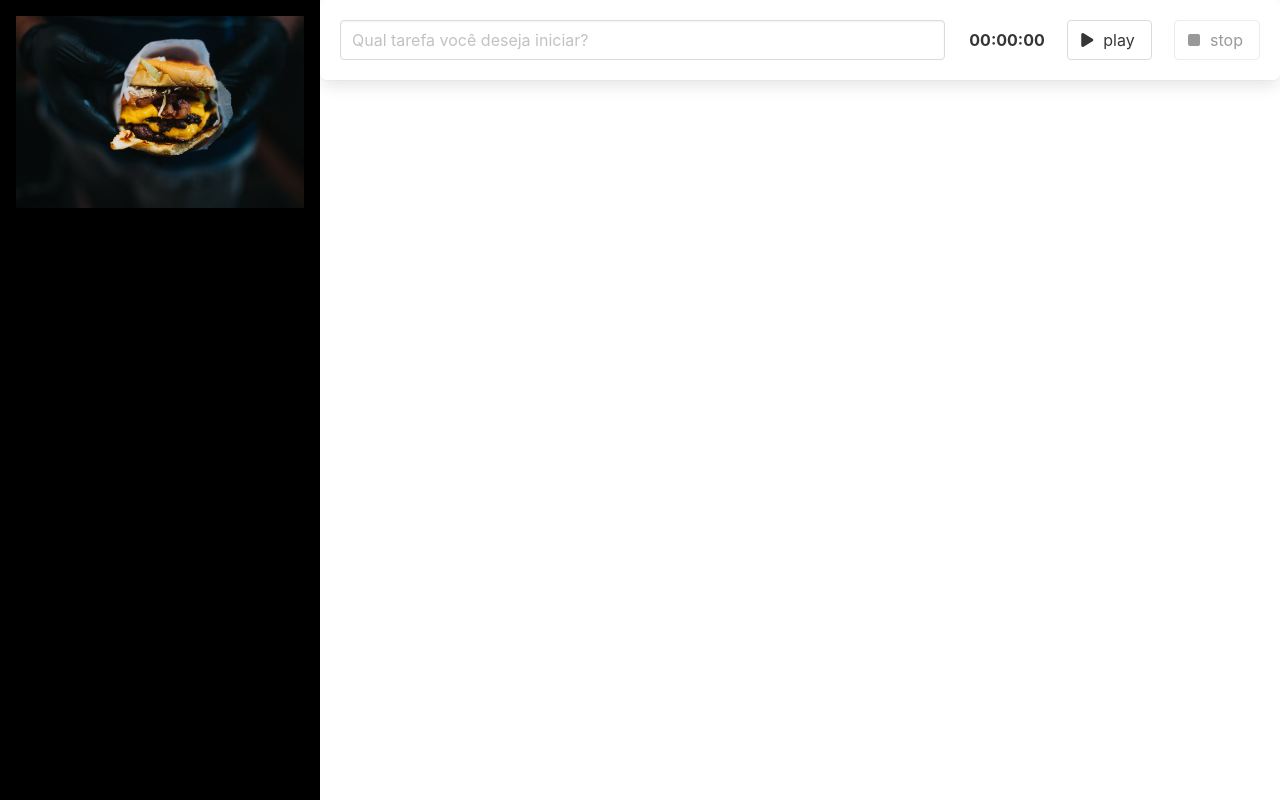
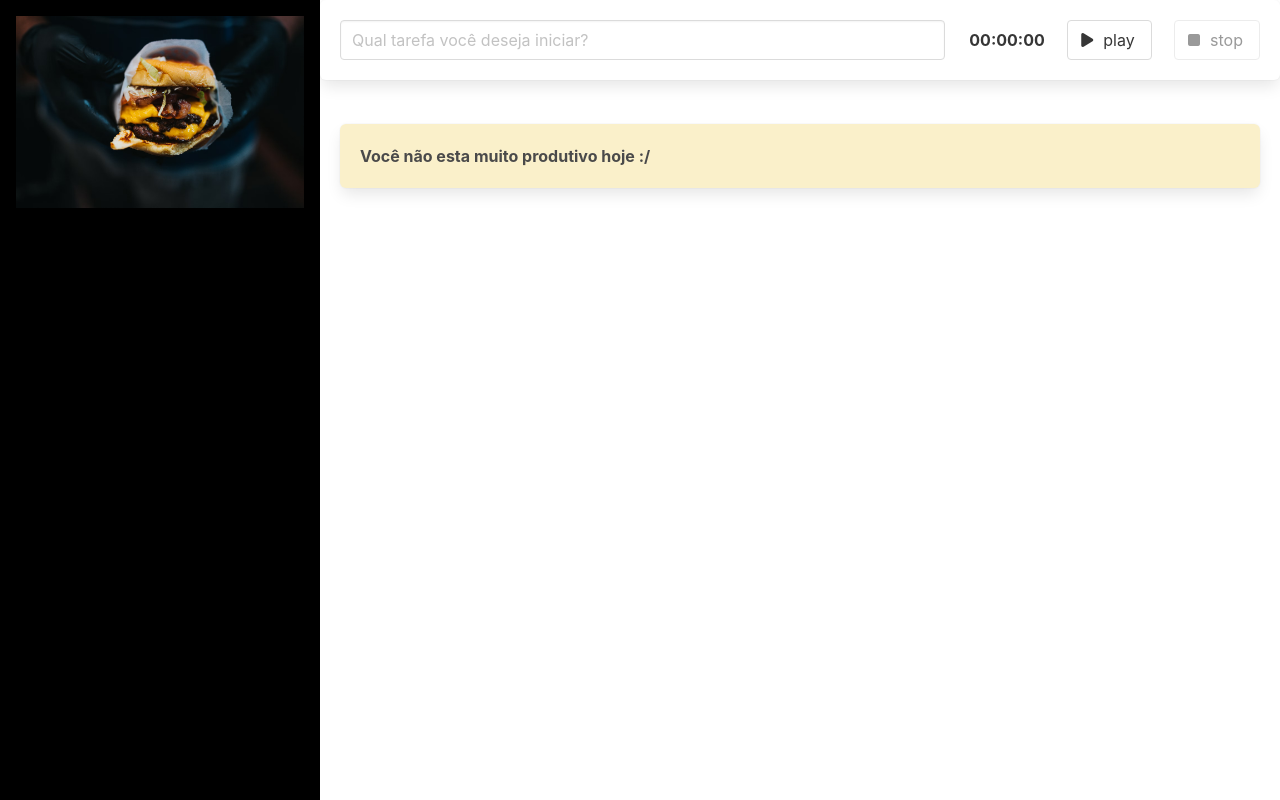
Before and after one commit to SollRighi/tracker, a Vue app: page / in a window 1280 px wide. Built offline with nearby package versions, Linux system fonts and the light colour scheme.

Commit message:
criando mais um componente para avisar quando a lista estiver vazia

```diff
--- a/src/App.vue
+++ b/src/App.vue
@@ -13,6 +13,8 @@
           :key="index"
           :tarefa="tarefa"
         />
+        <!-- v-if é uma condição pra verificar se o metodo listaEstaVazia retorna true -->
+        <Box v-if="listaEstaVazia"> Você não esta muito produtivo hoje :/ </Box>
       </div>
     </div>
   </main>
@@ -21,6 +23,7 @@
 <script lang="ts">
 import { defineComponent } from "vue";
 import BarraLateral from "./components/BarraLateral.vue";
+import Box from "./components/Box.vue";
 import Formulario from "./components/Formulario.vue";
 import Tarefa from "./components/Tarefa.vue";
 import type ITarefa from "./interfaces/ITarefa";
@@ -31,11 +34,17 @@ export default defineComponent({
     BarraLateral,
     Formulario,
     Tarefa,
+    Box,
   },
   data() {
     return {
       tarefas: [] as ITarefa[],
     };
+  },
+  computed: {
+    listaEstaVazia(): boolean {
+      return this.tarefas.length === 0;
+    },
   },
   methods: {
     salvarTarefa(tarefa: ITarefa) {
--- /dev/null
+++ b/src/components/Box.vue
@@ -0,0 +1,19 @@
+<template>
+  <div class="box has-text-weight-bold">
+    <!-- o que tiver dentro do componente Tarefa, vai ser renderizado aqui no slot -->
+    <slot></slot>
+  </div>
+</template>
+<script lang="ts">
+import { defineComponent } from "vue";
+
+export default defineComponent({
+  name: "Box",
+});
+</script>
+
+<style scoped>
+.box {
+  background: #faf0ca;
+}
+</style>
--- a/src/components/Tarefa.vue
+++ b/src/components/Tarefa.vue
@@ -1,22 +1,27 @@
 <template>
-  <div class="box has-text-weight-bold">
+  <Box>
     <div class="columns">
-      <div class="column is-7">{{ tarefa.descricao }}</div>
+      <div class="column is-7">
+        <!-- se a descrição nao existe, vai ter a legenda a seguir -->
+        {{ tarefa.descricao || "Tarefa sem descrição" }}
+      </div>
       <div class="column">
         <Cronometro :tempoEmSegundos="tarefa.duracaoEmSegundos" />
       </div>
     </div>
-  </div>
+  </Box>
 </template>
 <script lang="ts">
 import type ITarefa from "@/interfaces/ITarefa";
 import { defineComponent, type PropType } from "vue";
 import Cronometro from "./Cronometro.vue";
+import Box from "./Box.vue";
 
 export default defineComponent({
   name: "Tarefa",
   components: {
     Cronometro,
+    Box,
   },
   props: {
     tarefa: {
@@ -28,8 +33,3 @@ export default defineComponent({
 </script>
 
 <!-- scoped significa que esse style só vai ser aplicado pra ele ou pros filhos dele -->
-<style scoped>
-.box {
-  background: #faf0ca;
-}
-</style>
```
